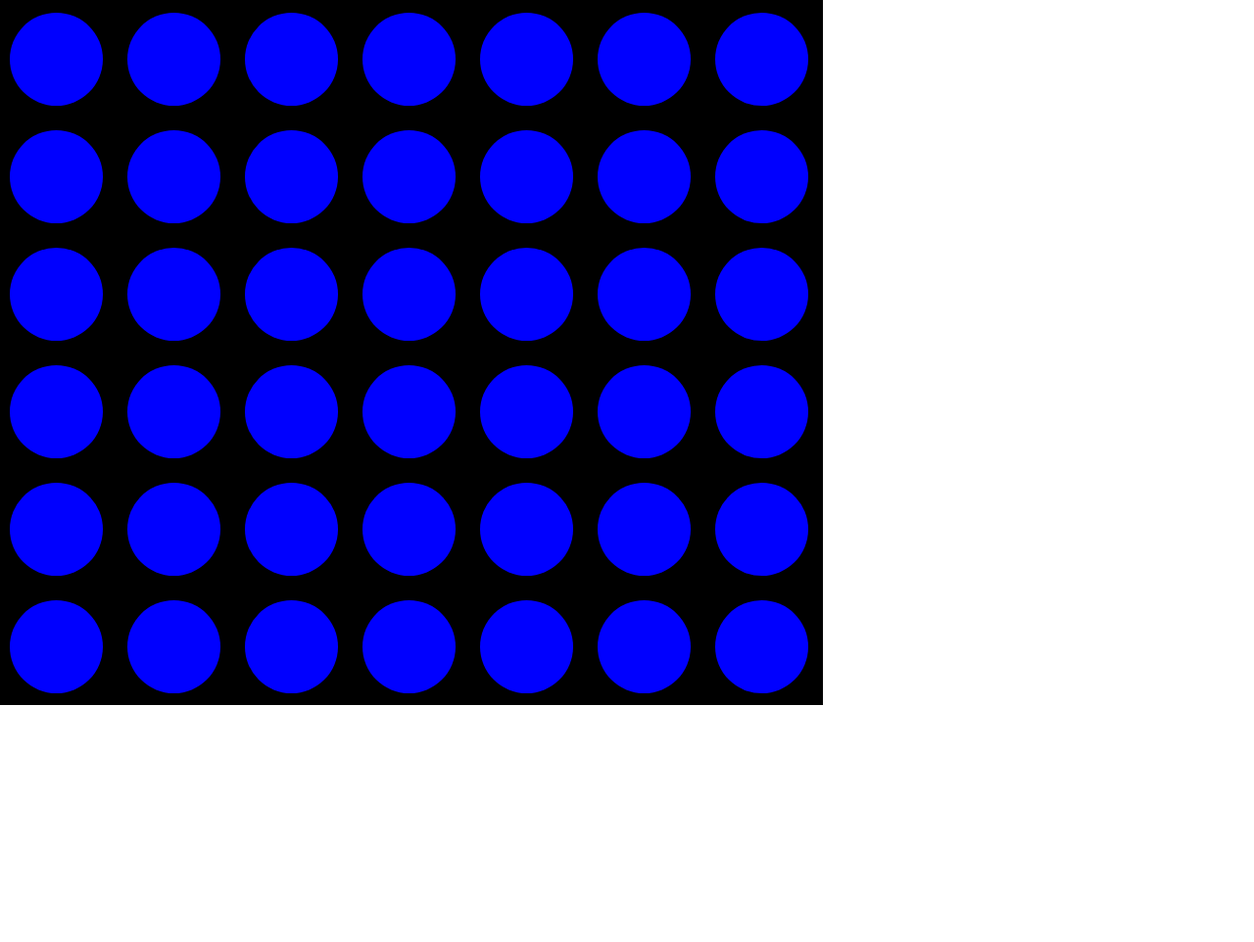
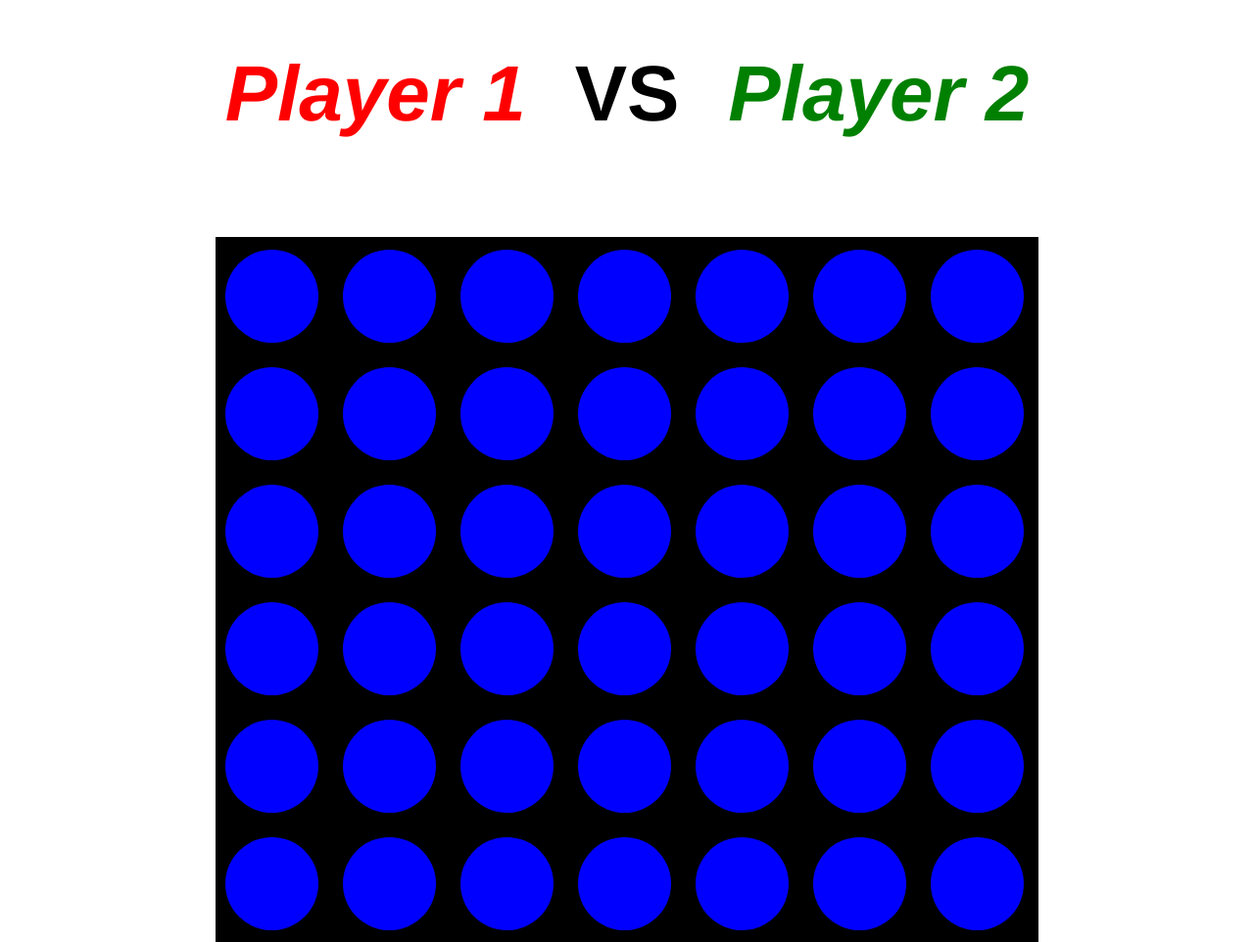
Before and after one commit to JaroslavRuzicka/Connect4-JS, a plain HTML site: page index.html in a window 1280 px wide. Shown: the whole page at 98% size. Before the commit the page ends 800 px from the top, so only its background shows below. Drawn offline with Linux system fonts and the light colour scheme.

Commit message:
Fixed buges where the tokens would fly of their place when changin the zoom level of a window, added player 1 and 2 tags on the screen

```diff
--- a/index.html
+++ b/index.html
@@ -7,10 +7,21 @@
     <title>Connect 4</title>
 </head>
 <body>
-    <div class="boardContainer">
-        <!-- <div class="square">hello</div> -->
+    <div class="scoreBoard">
+        <div class="player1">Player 1</div>
+        <div class="vs">VS</div>
+        <div class="player2">Player 2</div>
 
-    </div>
+   </div>
+   <!-- bug where on zoom the circles stay at the same play,
+   need to create a function that will update circle width on scrooll -->
+   <div class="playerArea">
+       <div class="boardContainer">
+            <!-- <div class="square">hello</div> -->
+
+        </div>
+
+   </div>
 </body>
 <script src="./main.js"></script>
 </html>
--- a/main.js
+++ b/main.js
@@ -49,6 +49,7 @@ function main(){
     calculateCoordinatesOfRows()
     window.addEventListener("resize", event => {
         calculateCoordinatesOfRows()
+        moveCirlcesToPosition()
         // console.log(columnCoordinates);
     })
 
@@ -97,7 +98,7 @@ function createACircle(columnNumber){
     let circle = document.querySelector(`.line5 .square${columnNumber}`).getBoundingClientRect()
 
     let token = document.createElement ("div")
-    token.classList.add("token")
+    token.classList.add(`token`)
 
     let tokenHeight = 100
     let topCoordinate = circle.top + circle.height/2 - tokenHeight/2
@@ -130,7 +131,7 @@ function calculateCoordinatesOfRows(){
 
         columnCoordinates[columnName] = {
             leftCoordinate: xLeftCoordinate,
-            rightCoordinate: xRightCoordinate
+            rightCoordinate: xRightCoordinate,
         }
     }
 
@@ -144,7 +145,7 @@ function findTheHoveredColumn(xMouseCoordinate) {
         if (i === 0){
          if(xMouseCoordinate >= columnCoordinates[coordinateKeys[i]].leftCoordinate
             && xMouseCoordinate <= columnCoordinates[coordinateKeys[i]].rightCoordinate){
-            console.log(`Match${i}`);
+            // console.log(`Match${i}`);
             return i
 
             }
@@ -152,14 +153,14 @@ function findTheHoveredColumn(xMouseCoordinate) {
 
         if(xMouseCoordinate > columnCoordinates[coordinateKeys[i]].leftCoordinate
             && xMouseCoordinate <= columnCoordinates[coordinateKeys[i]].rightCoordinate){
-            console.log(`Match${i}`);
+            // console.log(`Match${i}`);
             return i
 
         }
 
     }
 
-    console.log("No match")
+    // console.log("No match")
     return null
 }
 
@@ -212,20 +213,32 @@ function checkIfColumnsAreFull(columnNumber){
 
 function moveTokenToCorrectRow(columnNumber, rowNumber){
     let tokenList = document.querySelectorAll(".token")
+
+
+
     let token = tokenList[tokenList.length -1]
 
     let squareCoodinates = document.querySelector(`.line${rowNumber} .square${columnNumber}`).getBoundingClientRect().top + 10
 
+
     let topOfBoardBox = boardBox.getBoundingClientRect().top
 
     function moveCircle (topCoordinates){
-        if (topCoordinates === Math.trunc(squareCoodinates/10)*10){
+        // console.log(topCoordinates)
+        // console.log(squareCoodinates)
+        // if (topCoordinates === Math.trunc(squareCoodinates/10)*10){
+        if ((squareCoodinates - 5) < topCoordinates  && topCoordinates < (squareCoodinates + 5)){
             token.style.top =`${squareCoodinates}px`
+
+            // console.log(topCoordinates)
         }else{
+            // console.log("Math" + Math.trunc(squareCoodinates/10)*10);
+            // console.log(squareCoodinates);
+            // console.log(topCoordinates)
             token.style.top =`${topCoordinates}px`
             setTimeout(() =>{
-                moveCircle(topCoordinates + 5)
-            }, "5")
+                moveCircle(topCoordinates + 10)
+            }, "1")
 
         }
 
@@ -237,6 +250,32 @@ function moveTokenToCorrectRow(columnNumber, rowNumber){
 
     // token.style.top = `${squareCoodinates + 10}px`
     // console.log(Math.trunc(squareCoodinates/10)*10, token);
+}
+
+
+/**************FINISH THIS FUNCTIION RIGHT NOW ITS BUGGY
+HAVE TO ACTULLY GET THE SAME FORMULA AS IS DOWN THERE.*/
+function moveCirlcesToPosition(){
+    let allTokens = document.querySelectorAll(".token")
+
+    allTokens.forEach(element => {
+       let elementID = element.className.split(" ")[1]
+
+       let columnID = elementID[0]
+       let rowID = elementID[1]
+
+       //specifies the number of pixels to move the token to make sure it's centered in the parent element
+       let halfOfToken = 7.5
+
+    //    console.log(columnID);
+       element.style.left = `${columnCoordinates[`square${columnID}`][`leftCoordinate`] + halfOfToken}px`
+
+
+       let rowTopCoordinate = document.querySelector(`.line${rowID}`).getBoundingClientRect().top
+       element.style.top = `${rowTopCoordinate + halfOfToken}px`
+
+    console.log(rowTopCoordinate);
+    });
 }
 
 function checkForWin(columnNumber, rowNumber){
@@ -264,7 +303,7 @@ function checkForWin(columnNumber, rowNumber){
     function checkHorizontalWinUp(columnNumber2, rowNumber2){
         if (rowNumber2 < 6){
             let token = boardStateObject[`column${columnNumber2}`][rowNumber2]
-            console.log(token, `tokencount ${tokenCount}`);
+            // console.log(token, `tokencount ${tokenCount}`);
             if (token === playerTurn ){
                 tokenCount += 1
                 if(checkTokenCont() === false){
@@ -288,10 +327,10 @@ function checkForWin(columnNumber, rowNumber){
     }
     function checkHorizontalWinDown(columnNumber2, rowNumber2){
         let token = boardStateObject[`column${columnNumber2}`][rowNumber2]
-        console.log(token, `tokencount ${tokenCount}`, `player number ${playerTurn}`);
-        console.log(columnNumber2, rowNumber2);
+        // console.log(token, `tokencount ${tokenCount}`, `player number ${playerTurn}`);
+        // console.log(columnNumber2, rowNumber2);
         if (token === playerTurn ){
-            console.log("yes");
+            // console.log("yes");
             tokenCount += 1
             checkTokenCont()
             checkHorizontalWinDown(columnNumber2, rowNumber2-1)
--- a/styles.css
+++ b/styles.css
@@ -3,6 +3,8 @@
     margin: 0;
     z-index: 2;
 }
+
+
 
 .boardContainer{
 
@@ -10,6 +12,26 @@
     background-color: blue;
 }
 
+.playerArea{
+    display: flex;
+    justify-items: center;
+    align-items: center;
+    justify-content: center;
+    padding-top: 100px;
+
+}
+
+.player1{
+    padding-right: 50px;
+    font-style: italic;
+    color: red;
+}
+
+.player2{
+    padding-left: 50px;
+    font-style: italic;
+    color: green;
+}
 
 .boardContainer div{
     display: flex;
@@ -53,3 +75,17 @@
     z-index: 1;
     /* transition: .5s; */
 }
+
+.scoreBoard{
+    display: flex;
+    justify-content: center;
+    padding-top: 50px;
+}
+
+
+.scoreBoard div{
+    font-size: 80px;
+    font-weight: bolder;
+    font-family: 'Franklin Gothic Medium', 'Arial Narrow', Arial, sans-serif;
+
+}
```
